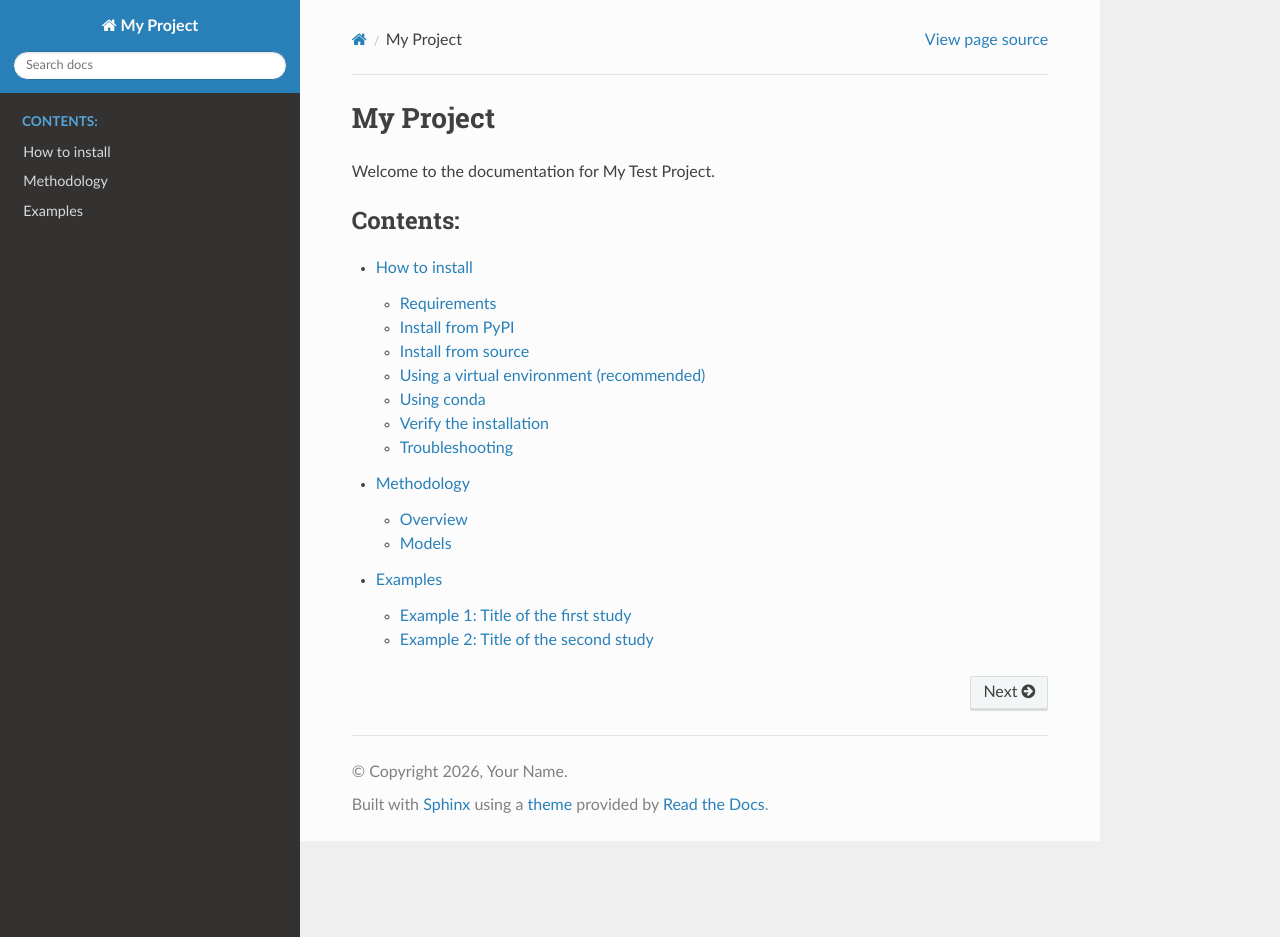
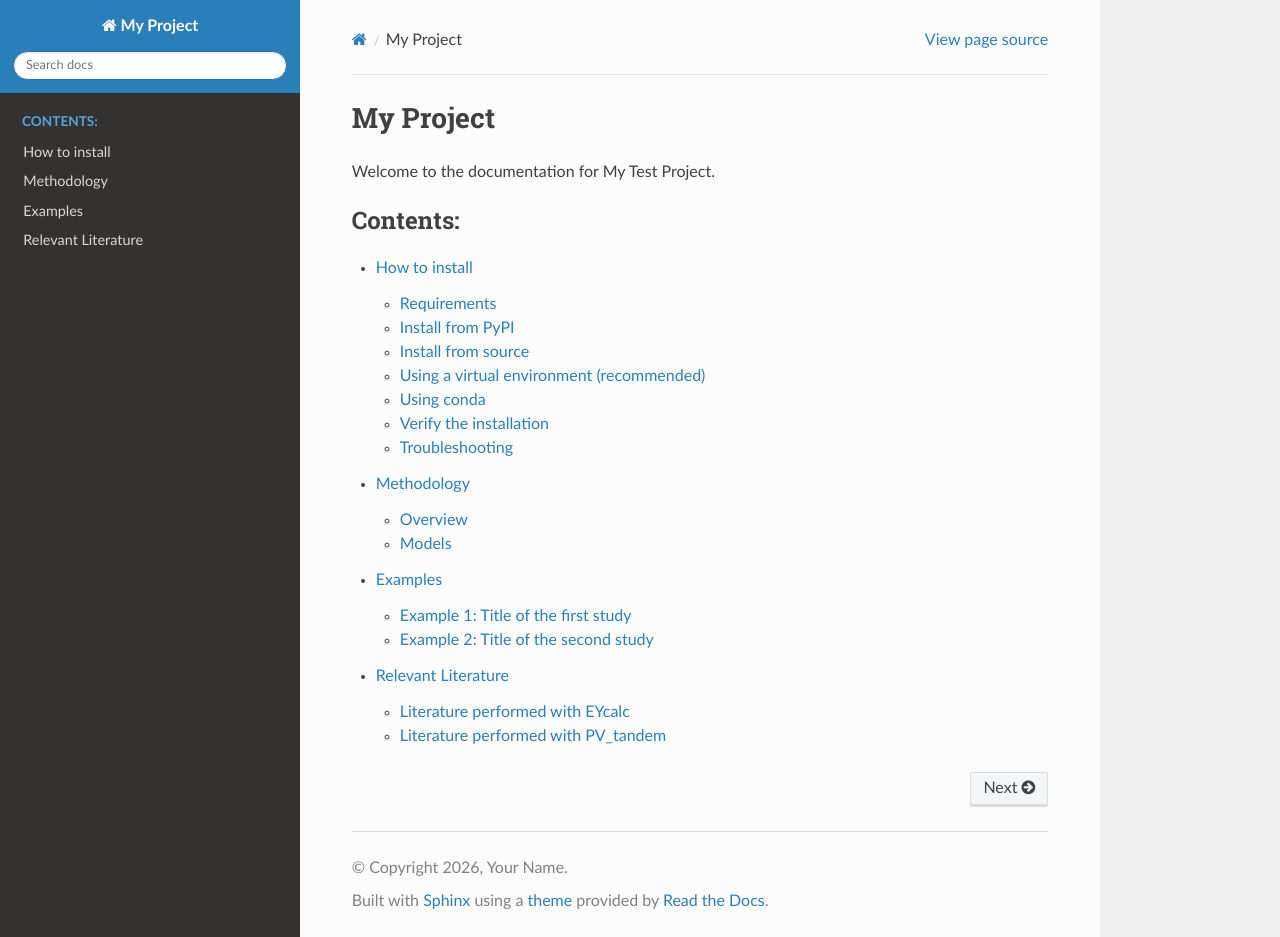
Before and after one commit to YBlom1999/testReadTheDocs, a Sphinx documentation site: the page built from docs/index.rst, in a window 1280 px wide and 937 px high. Built offline with Sphinx 7.4.7 and the Read the Docs theme 3.1.0, drawn with Linux system fonts in a browser that asks for light colours; part of the change alters nothing that is shown.

Commit message:
add literature

```diff
--- /dev/null
+++ b/docs/RelevantLiterature.rst
@@ -0,0 +1,65 @@
+Relevant Literature
+===================
+
+This page lists scientific publications in which the modelling framework
+has been used. If you use the framework in your own work, please consider
+citing the relevant publications and let us know so that your work can be
+added to this list.
+
+.. contents:: On this page
+   :local:
+   :depth: 1
+
+Literature performed with EYcalc
+--------------------------------
+
+Journal articles
+~~~~~~~~~~~~~~~~
+
+1. Author, A.; Author, B.; Author, C. **Title of the publication.**
+   *Journal Name* **Volume**, Pages (Year).
+   `https://doi.org/10.xxxx/xxxxx <https://doi.org/10.xxxx/xxxxx>`_
+
+2. Author, A.; Author, B. **Title of the publication.**
+   *Journal Name* **Volume**, Pages (Year).
+   `https://doi.org/10.xxxx/xxxxx <https://doi.org/10.xxxx/xxxxx>`_
+
+Theses
+~~~~~~
+
+1. Author, A. **Title of the thesis.** PhD/MSc thesis, University (Year).
+   `Link <https://example.com>`_
+
+Conference contributions
+~~~~~~~~~~~~~~~~~~~~~~~~
+
+1. Author, A.; Author, B. **Title of the contribution.**
+   *Conference name*, Location (Year).
+   `Link <https://example.com>`_
+
+Literature performed with PV_tandem
+-----------------------------------
+
+Journal articles
+~~~~~~~~~~~~~~~~
+
+1. Author, A.; Author, B.; Author, C. **Title of the publication.**
+   *Journal Name* **Volume**, Pages (Year).
+   `https://doi.org/10.xxxx/xxxxx <https://doi.org/10.xxxx/xxxxx>`_
+
+2. Author, A.; Author, B. **Title of the publication.**
+   *Journal Name* **Volume**, Pages (Year).
+   `https://doi.org/10.xxxx/xxxxx <https://doi.org/10.xxxx/xxxxx>`_
+
+Theses
+~~~~~~
+
+1. Author, A. **Title of the thesis.** PhD/MSc thesis, University (Year).
+   `Link <https://example.com>`_
+
+Conference contributions
+~~~~~~~~~~~~~~~~~~~~~~~~
+
+1. Author, A.; Author, B. **Title of the contribution.**
+   *Conference name*, Location (Year).
+   `Link <https://example.com>`_
--- a/docs/index.rst
+++ b/docs/index.rst
@@ -10,3 +10,4 @@ Welcome to the documentation for My Test Project.
    installation
    Methodology
    Examples
+   RelevantLiterature
```
